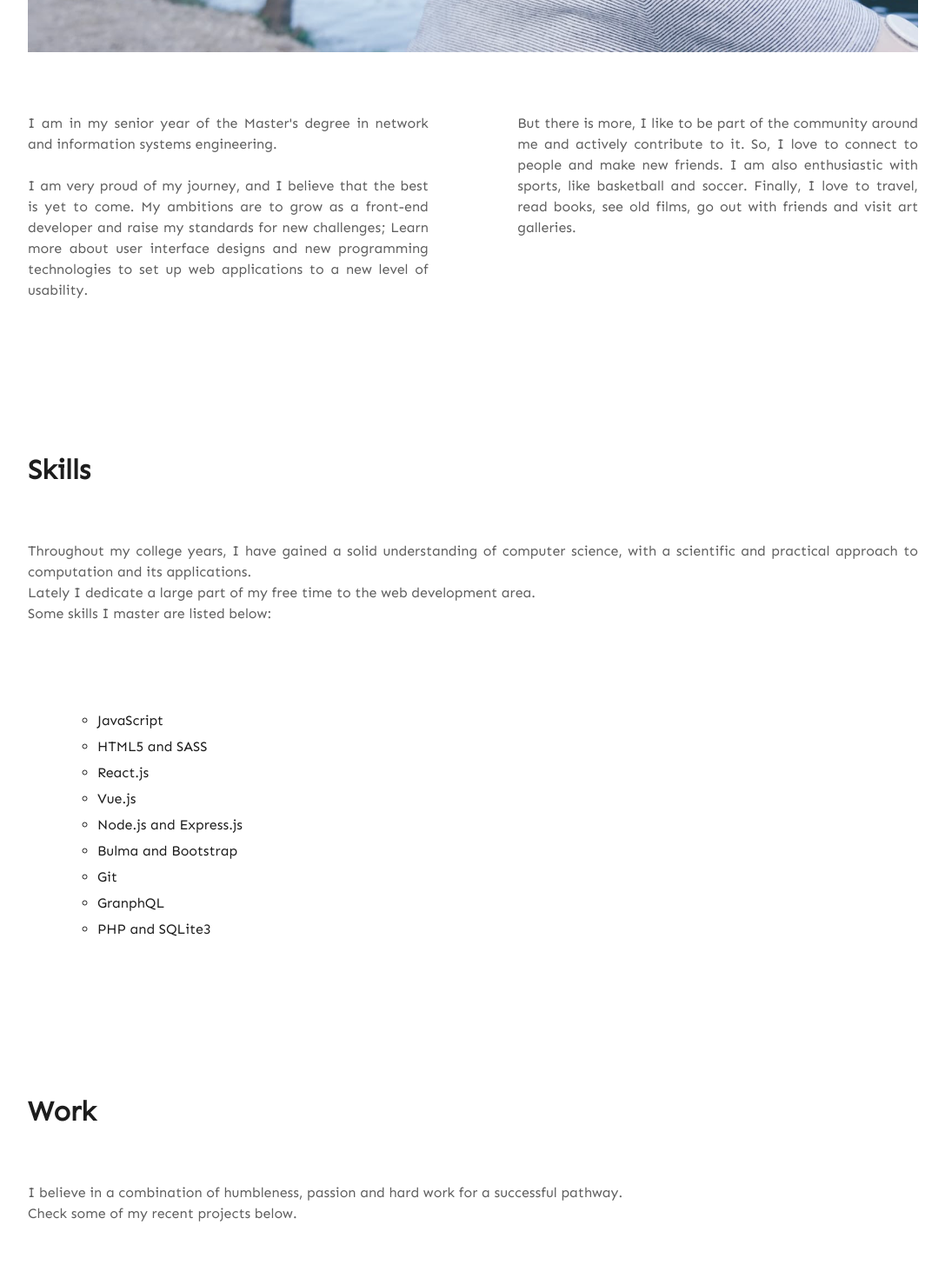
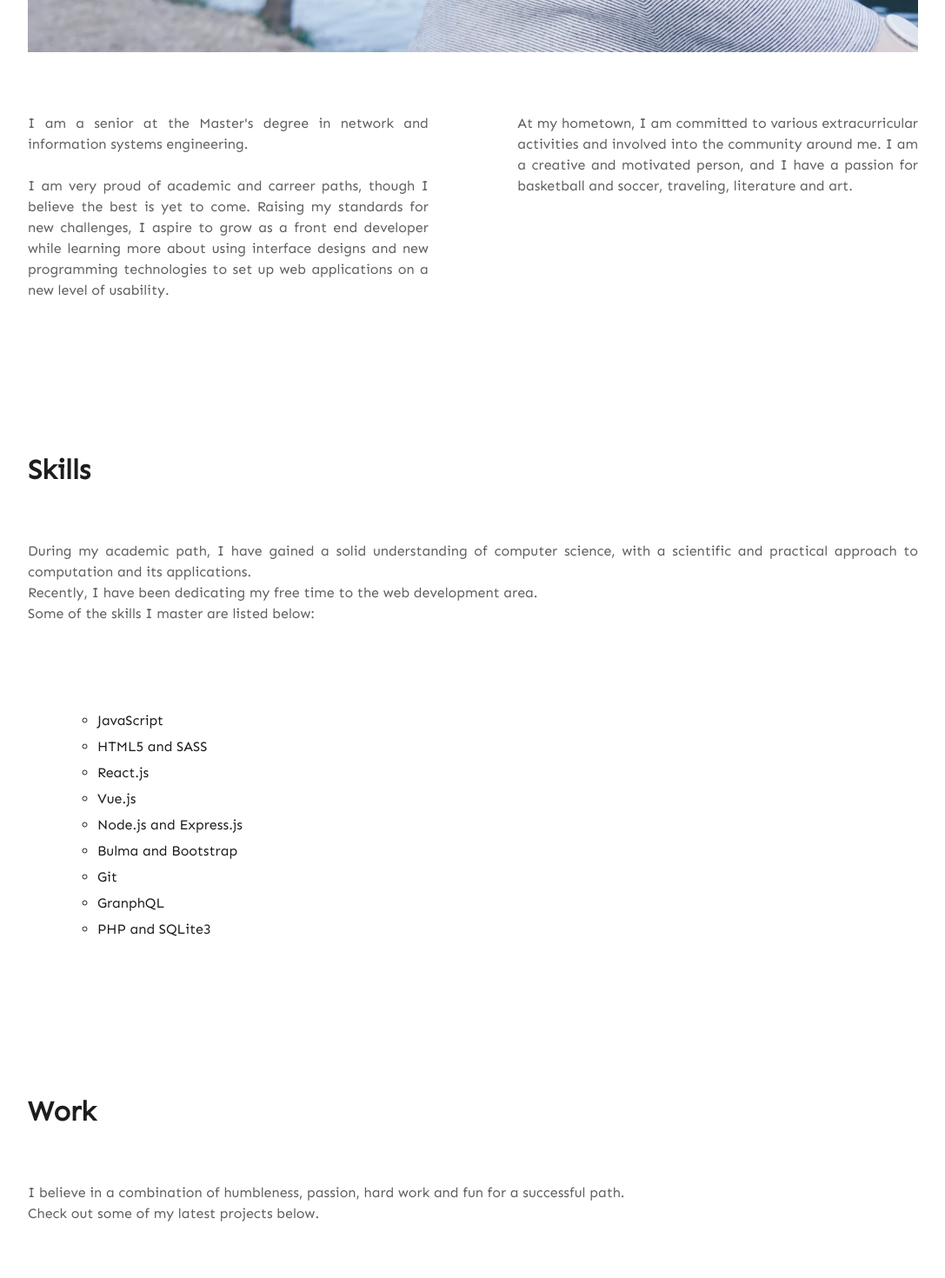
Before and after one commit to apt-webdev/website, a React (Create React App) app: page / in a window 1280 px wide. Shown: the part 1460-2930 px from the top of the page at 87% size, without its empty margins (96-1183 px from the left). Built offline with nearby package versions, Linux system fonts and the light colour scheme; a small style sheet from the web is missing.

Commit message:
fix english.

```diff
--- a/src/components/About/About.js
+++ b/src/components/About/About.js
@@ -20,16 +20,14 @@ class About extends React.Component {
                 </div>
                 <div className="div-content text-about-me">
                     <p className="plain-text">
-                        I am in my senior year of the Master's degree in network and information systems engineering.
+                        I am a senior at the Master's degree in network and information systems engineering.
                         <br/><br/>
-                        I am very proud of my journey, and I believe that the best is yet to come.
-                        My ambitions are to grow as a front-end developer and raise my standards for new challenges;
-                        Learn more about user interface designs and new programming technologies to set up web applications to a new level of usability.
+                        I am very proud of academic and carreer paths,  though I believe the best is yet to come.
+                        Raising my standards for new challenges, I aspire to grow as a front end developer while learning more about using interface designs and new programming technologies to set up web applications on a new level of usability.
                     </p>
                     <p className="plain-text">
-                        But there is more, I like to be part of the community around me and actively contribute to it.
-                        So, I love to connect to people and make new friends. I am also enthusiastic with sports, like basketball and soccer.
-                        Finally, I love to travel, read books, see old films, go out with friends and visit art galleries.
+                        At my hometown, I am committed to various extracurricular activities and involved into the community around me.
+                        I am a creative and motivated person, and I have a passion for basketball and soccer, traveling, literature and art.
                     </p>
                 </div>
             </section>
--- a/src/components/Contact/Contact.js
+++ b/src/components/Contact/Contact.js
@@ -13,7 +13,7 @@ class Contact extends React.Component {
                 <div className="div-content">
                     <p className="plain-text">
                         Let's build something together.<br/>
-                        Feel free to get in touch if you want to know more about my path, or just want to connect.<br/>
+                        Feel free to reach out if you want to know more about my career, or just want to connect.<br/>
                     </p>
                 </div>
                 <div className="contacts">
--- a/src/components/Skills/Skills.js
+++ b/src/components/Skills/Skills.js
@@ -13,11 +13,11 @@ class Skills extends React.Component {
                 </div>
                 <div className="div-content">
                     <div className="div-content plain-text">
-                        Throughout my college years, I have gained a solid understanding of computer science, with a scientific and practical approach to computation and its applications.
+                        During my academic path, I have gained a solid understanding of computer science, with a scientific and practical approach to computation and its applications.
                         <br/>
-                        Lately I dedicate a large part of my free time to the web development area.
+                        Recently, I have been dedicating my free time to the web development area.
                         <br/>
-                        Some skills I master are listed below:
+                        Some of the skills I master are listed below:
                     </div>
 
                     <ul className="skills ">
--- a/src/components/Works/Works.js
+++ b/src/components/Works/Works.js
@@ -16,9 +16,9 @@ class Works extends React.Component {
                     <h1 className="title">Work</h1>
                 </div>
                 <div className="div-content plain-text">
-                    I believe in a combination of humbleness, passion and hard work for a successful pathway.
+                    I believe in a combination of humbleness, passion, hard work and fun for a successful path.
                     <br/>
-                    Check some of my recent projects below.
+                    Check out some of my latest projects below.
                 </div>
                 <div className="div-content works-list plain-text">
                     <Project name={'Portfolio Site'} image={'./portfolio.png'} desc={'A single-page application using react and npm packages, making an efficient use of react components and bulma templates.'} label1={'react.js'}  label2={'npm'} label3={'netlify'} date={'July 23, 2020'} ibe={'behance'} igit={'github'} behref={'https://www.behance.net/gallery/101210221/patriciareiasilva'} githref={'https://github.com/apt-webdev/website'} />
```
